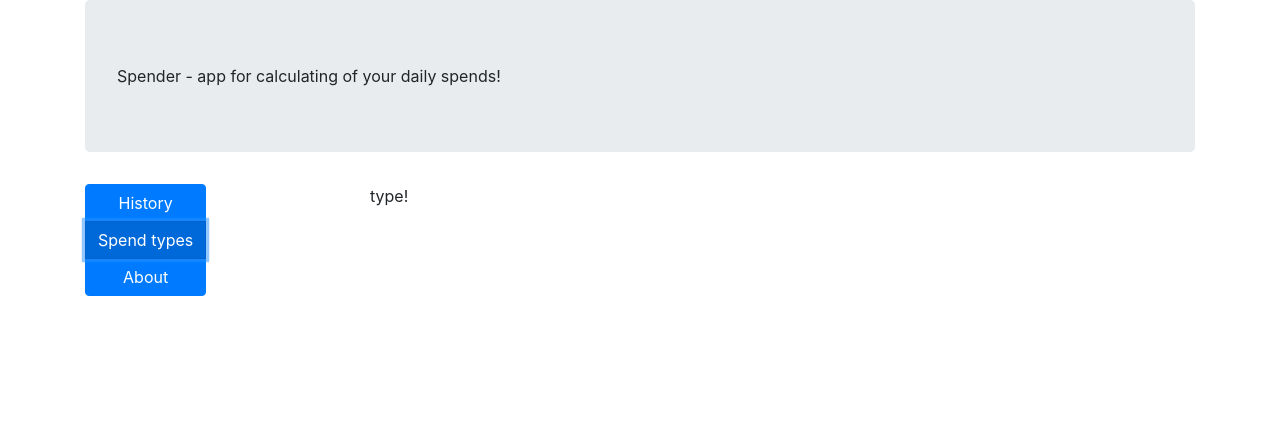
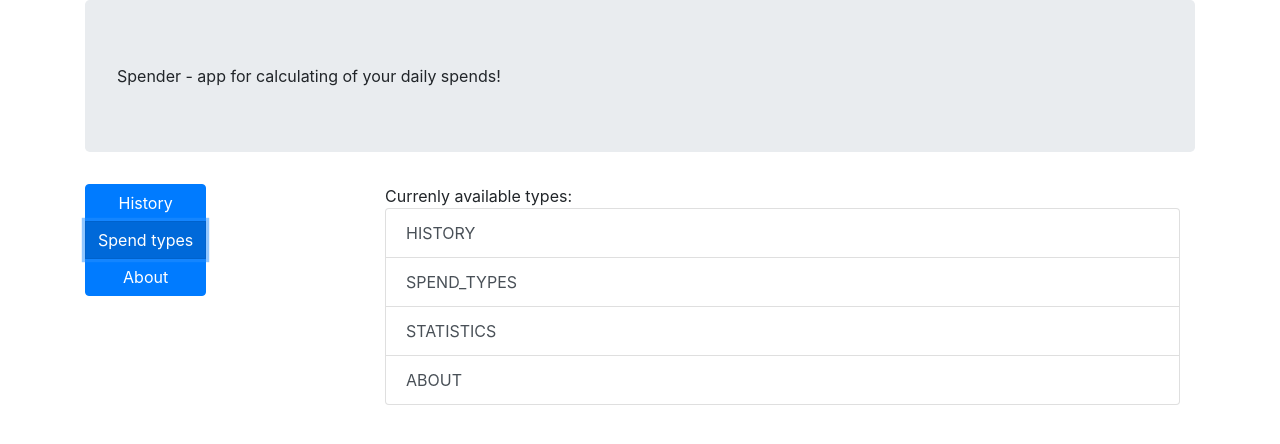
Before and after one commit to Ustingit/spender, a React (Create React App) app: page / in a window 1280 px wide. Both pictures are taken after a click on the button "Spend types". Shown: the top 444 px of the page. Built offline with nearby package versions, Linux system fonts and the light colour scheme.

Commit message:
add list of types

```diff
--- /dev/null
+++ b/src/Components/About.js
@@ -0,0 +1,21 @@
+import React from 'react';
+import Container from 'react-bootstrap/Container'
+import Row from 'react-bootstrap/Row'
+import Col from 'react-bootstrap/Col'
+
+class About extends React.Component {
+
+    render() {
+        return (
+            <Container>
+                <Row>
+                    <Col>Spender app. by <a href="https://www.linkedin.com/in/yustinovich/" target="_blank" >Yuryi Ustsinovich</a></Col>
+                    <Col>Created for training some skills related to React library. I' trying to use it for controlling of the my spends. You can try as well!</Col>
+                    <Col>All questions - <a href="mailto:ustinhtc@gmail.com">ustinhtc@gmail.com</a></Col>
+                </Row>
+            </Container>
+        );
+    }
+}
+
+export default About;
--- a/src/Components/RightWrapper.js
+++ b/src/Components/RightWrapper.js
@@ -1,10 +1,22 @@
 import React from 'react';
+import About from './About';
+import Container from 'react-bootstrap/Container'
+import Row from 'react-bootstrap/Row'
+import Col from 'react-bootstrap/Col'
+import ListGroup from 'react-bootstrap/ListGroup'
 
 const RightPageType = {
     HISTORY: "HISTORY",
     SPEND_TYPES: "SPEND_TYPES",
     STATISTICS: "STATISTICS",
     ABOUT: "ABOUT"
+}
+
+let ExtendedTypes = {
+    HISTORY: { name: "HISTORY", default: true, comment: "список всех расходов и приходов" },
+    SPEND_TYPES: { name: "SPEND_TYPES", default: true, comment: "типы расходов и приходов" },
+    STATISTICS: { name: "STATISTICS", default: true, comment: "статистика по всем расходам и приходам" },
+    ABOUT: { name: "ABOUT", default: true, comment: "о нас" }
 }
 
 class RightWrapper extends React.Component {
@@ -20,9 +32,9 @@ class RightWrapper extends React.Component {
             case RightPageType.HISTORY:
                 return <div>List of spends:</div>
             case RightPageType.ABOUT:
-                return <div>ABUT</div>
+                return <About />
             case RightPageType.SPEND_TYPES:
-                return <div>type!</div>
+                return <SpendTypes />
             default:
                 return <div></div>
         }
@@ -39,5 +51,48 @@ class RightWrapper extends React.Component {
     }
 }
 
+function notPossibleToEditDefaultType() {
+    alert("Стандартные типы редактировать запрещено!");
+}
+
+function editType() {
+    alert("2!");
+}
+
+class SpendTypes extends React.Component {
+    constructor(props) {
+        super(props);
+    }
+
+    render() {
+        return(
+            <Container>
+                <Row>
+                    <Col md={12} lg={12} >
+                        Currenly available types:
+                    </Col>
+                    <Col md={12} lg={12} >
+                        <ListGroup>
+                            {
+                            Object.keys(ExtendedTypes).map(function(key, index) {
+                                return <ListGroup.Item action onClick={ () => {
+                                    if (ExtendedTypes[key].default) {
+                                      notPossibleToEditDefaultType()
+                                    } else {
+                                      editType()
+                                    }
+                                  } } >
+                                        {ExtendedTypes[key].name}
+                                </ListGroup.Item>
+                            })
+                        }
+                        </ListGroup>
+                    </Col>
+                </Row>
+            </Container>
+        );
+    }
+}
+
 export default RightWrapper;
 export { RightPageType as WrapperType }
```
